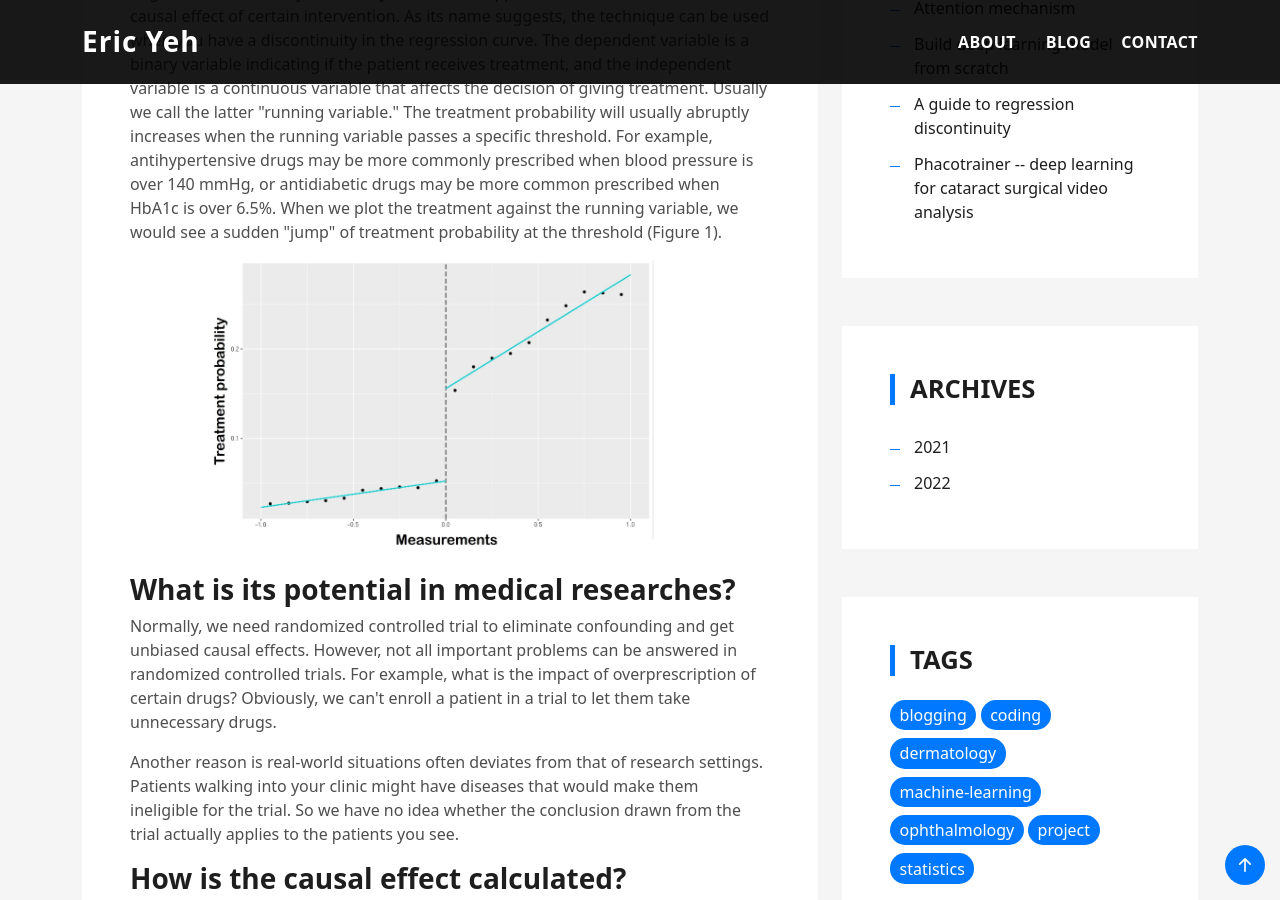
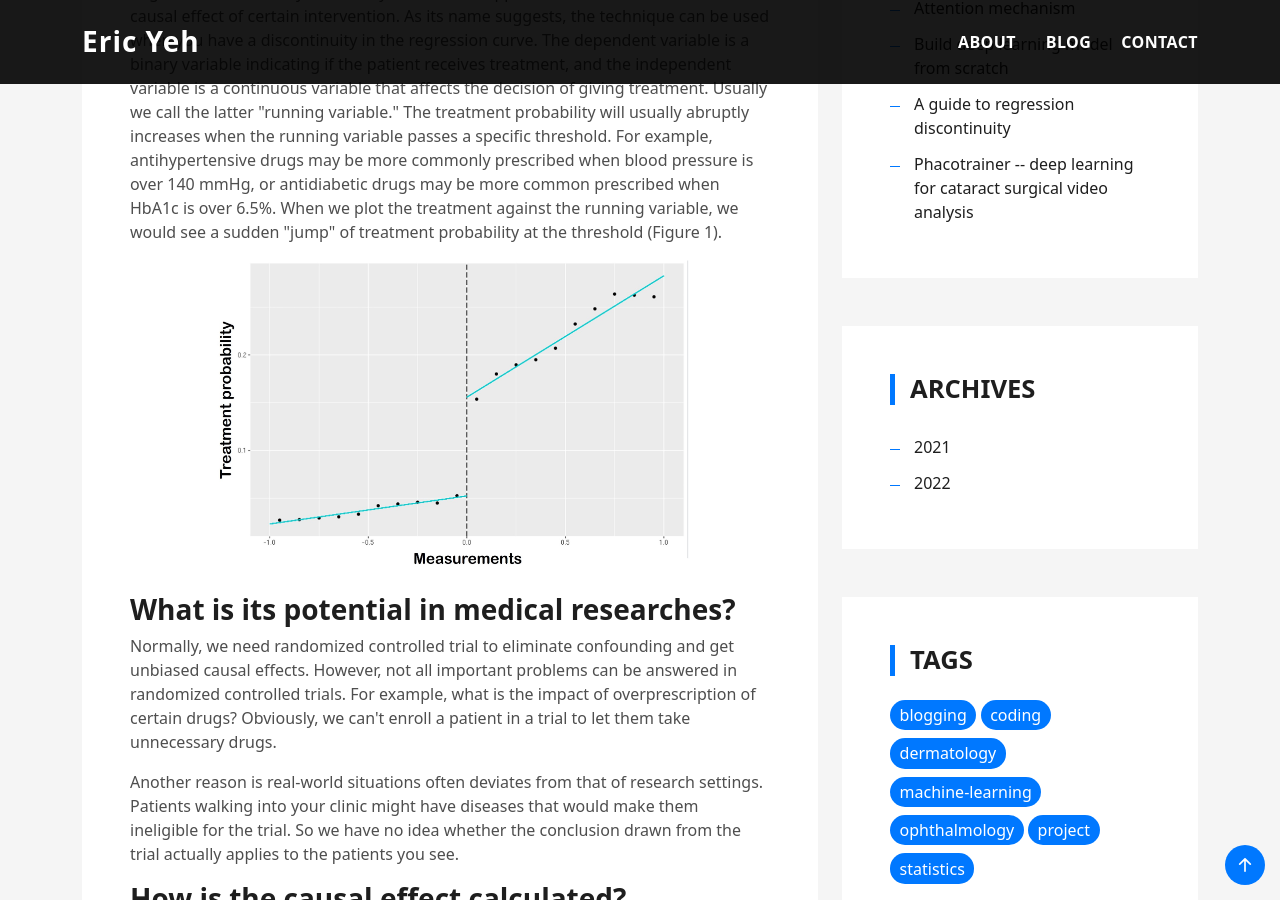
Before and after one commit to ericyeh-dr/ericyeh-dr.github.io, a Jekyll site: the page built from _posts/2021-09-31-regression-discontinuity.md, in a window 1280 px wide and 900 px high, scrolled down 473 px. Built offline with Jekyll 4.4.1, drawn with Linux system fonts in a browser that asks for light colours.

Commit message:
rdd blog fig

```diff
--- a/_posts/2021-09-31-regression-discontinuity.md
+++ b/_posts/2021-09-31-regression-discontinuity.md
@@ -23,7 +23,7 @@ For example, antihypertensive drugs may be more commonly prescribed when blood p
 When we plot the treatment against the  running variable, we would see a sudden "jump" of treatment probability at the threshold (Figure 1).
 </p>
 
-![Figure 1](/assets/img/rdd.jpg){:class="img-responsive" width="600"}
+![Figure 1](/assets/img/rdd.jpg){:class="img-fluid" max-width="100%" height="auto"}
 
 
 
```
